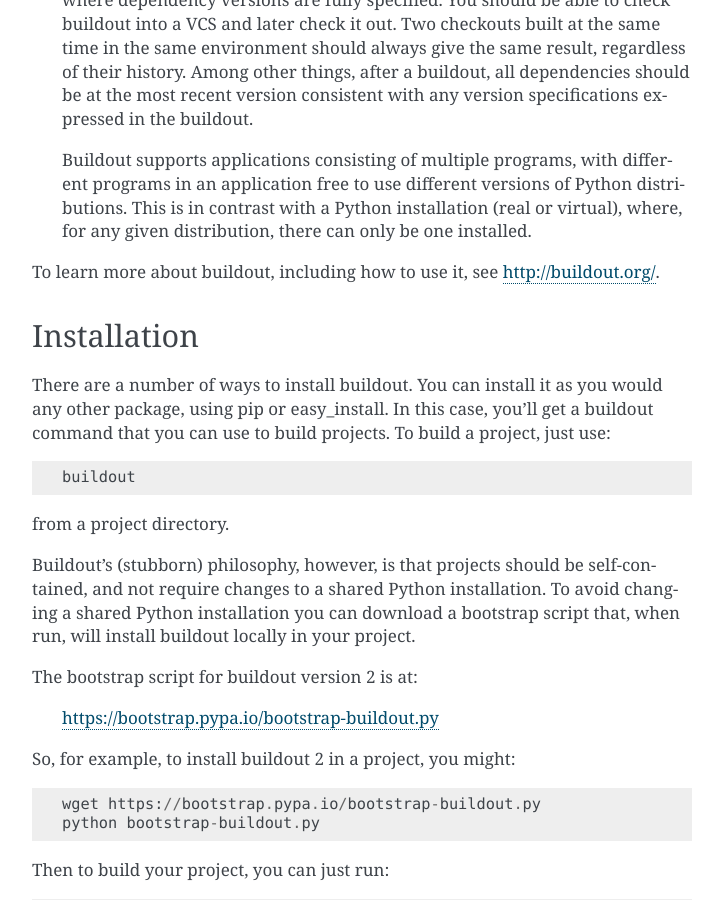
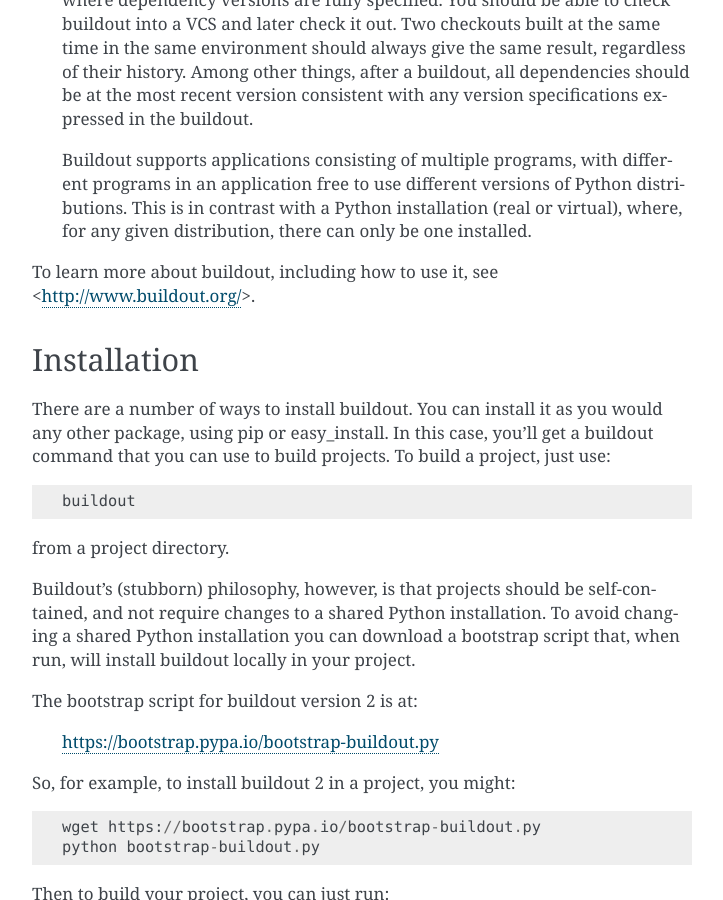
Before and after one commit to groupserver/buildout, a Sphinx documentation site: the page built from docs/README-buildout.rst, in a window 1280 px wide and 900 px high, scrolled down 686 px. Shown: the whole window, without its empty margins (388-1111 px from the left). Built offline with Sphinx 7.4.7, drawn with Linux system fonts in a browser that asks for light colours.

Commit message:
Fixing a link

```diff
--- a/docs/README-buildout.rst
+++ b/docs/README-buildout.rst
@@ -44,7 +44,7 @@
    distribution, there can only be one installed.
 
 To learn more about buildout, including how to use it, see
-http://buildout.org/.
+<http://www.buildout.org/>.
 
 Installation
 ************
```
